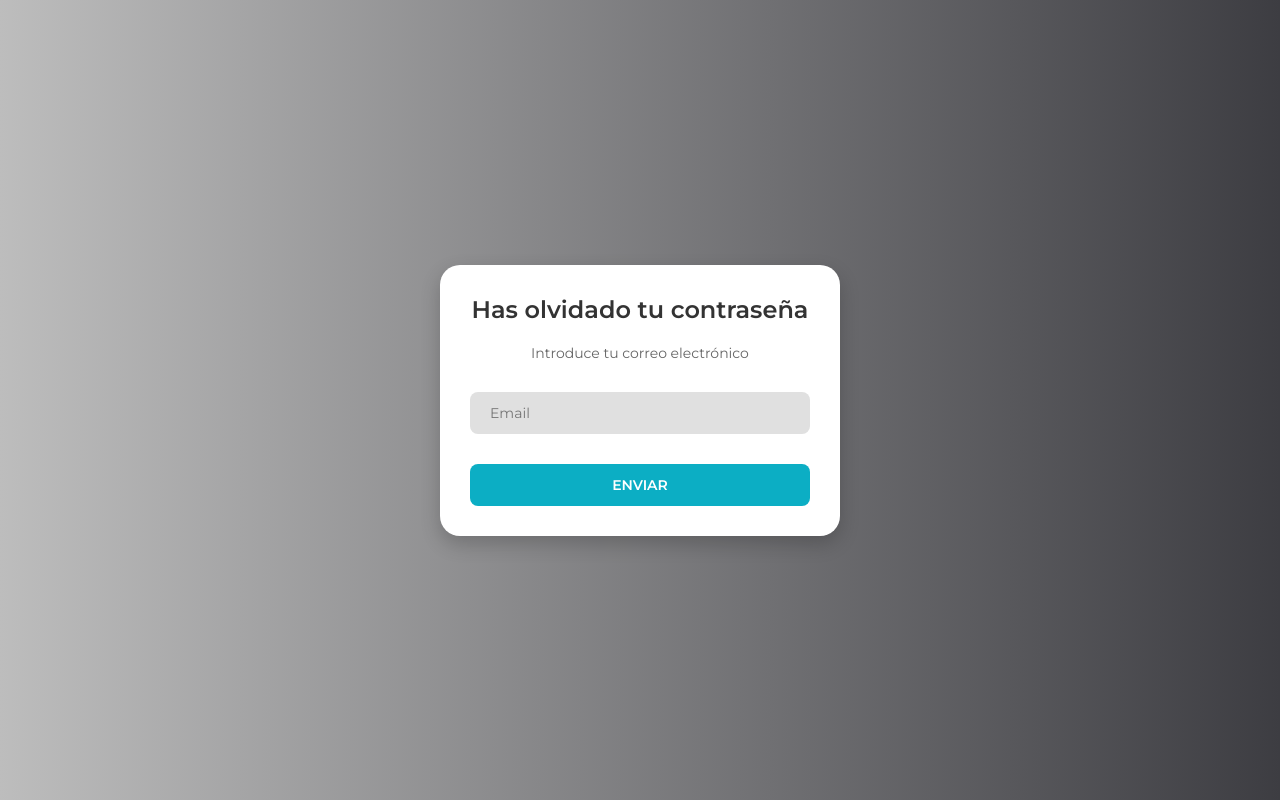
After one commit to Daniel2024Guzman/Sistema-Alquiler, a CodeIgniter app: the page made by application/views/auth/forgot_password.php in a window 1280 px wide. The commit adds this page. Run offline with CodeIgniter, Linux system fonts and the light colour scheme.

Commit message:
Creacion de dos archivos php en la carpeta auth forget y reset (Olvidaste contraseña y reestablecer nueva contraseña) con codigo de interfaz basica

```diff
--- a/application/controllers/Auth.php
+++ b/application/controllers/Auth.php
@@ -11,7 +11,7 @@ class Auth extends CI_Controller {
 
 	public function index()
 	{
-		view('auth/login');
+		view('auth/reset_password');
 	}
 
 	public function login()
--- /dev/null
+++ b/application/views/auth/forgot_password.php
@@ -0,0 +1,124 @@
+<!DOCTYPE html>
+<html lang="es">
+<head>
+    <meta charset="UTF-8">
+    <meta name="viewport" content="width=device-width, initial-scale=1.0">
+    <link rel="icon" href="<?= base_url()?>assets/img/favicon.ico" type="image/x-icon">
+    <title>LOGIN</title>
+    <style>
+        @import url('https://fonts.googleapis.com/css2?family=Montserrat:wght@300;400;500;600;700&display=swap');
+
+        * {
+            margin: 0;
+            padding: 0;
+            box-sizing: border-box;
+            font-family: 'Montserrat', sans-serif;
+        }
+
+        body {
+            background-color: #c9d6ff;
+            background: linear-gradient(to right, #bdbdbd, #3d3d42);
+            display: flex;
+            align-items: center;
+            justify-content: center;
+            height: 100vh;
+            padding: 20px;
+        }
+
+        .container {
+            background-color: #ffffff;
+            border-radius: 20px;
+            box-shadow: 0 8px 20px rgba(0, 0, 0, 0.2);
+            width: 400px;
+            padding: 30px;
+            text-align: center;
+            animation: fadeIn 0.8s ease-in-out;
+        }
+
+        .container h1 {
+            font-size: 24px;
+            font-weight: 600;
+            color: #333;
+            margin-bottom: 20px;
+        }
+
+        .container span {
+            font-size: 14px;
+            color: #666;
+            margin-bottom: 20px;
+            display: block;
+        }
+
+        .container input {
+            background-color: #f1f1f1;
+            border: none;
+            padding: 12px 20px;
+            font-size: 14px;
+            border-radius: 8px;
+            width: 100%;
+            margin: 10px 0;
+            outline: none;
+            transition: background-color 0.3s ease;
+        }
+
+        .container input:focus {
+            background-color: #e0e0e0;
+        }
+
+        .container button {
+            background-color: #0caec4;
+            color: #fff;
+            font-size: 14px;
+            padding: 12px 0;
+            border: none;
+            border-radius: 8px;
+            font-weight: 600;
+            text-transform: uppercase;
+            width: 100%;
+            margin-top: 20px;
+            cursor: pointer;
+            transition: background-color 0.3s ease;
+        }
+
+        .container button:hover {
+            background-color: #0b95a7;
+        }
+
+        @keyframes fadeIn {
+            0% {
+                opacity: 0;
+                transform: translateY(-20px);
+            }
+            100% {
+                opacity: 1;
+                transform: translateY(0);
+            }
+        }
+
+        @media (max-width: 600px) {
+            .container {
+                width: 100%;
+                padding: 20px;
+            }
+        }
+    </style>
+</head>
+
+<body>
+    <div class="container">
+        <h1>Has olvidado tu contraseña</h1>
+        <span>Introduce tu correo electrónico</span>
+        <form method="POST" action="<?= base_url()?>Auth/forgotPassword">
+            <input id="email" placeholder="Email" type="email" name="email" required autofocus autocomplete="off" />
+           <!-- @if (isset($error))
+                <p style="color: red;">{{ $error }}</p>
+            @endif
+            @if (isset($success))
+                <p style="color: rgb(43, 212, 21);">{{ $success }}</p>
+            @endif-->
+            <button type='submit'>Enviar</button>
+        </form>
+    </div>
+</body>
+
+</html>
--- a/application/views/auth/login.php
+++ b/application/views/auth/login.php
@@ -19,10 +19,10 @@
                 <input id="email" placeholder="Email" type="email" name="email" required autofocus autocomplete="username" />
                 <input id="password" placeholder="Password" type="password" name="contraceña" required autocomplete="current-password" />
                 <a href="<?= base_url('Auth/forgotPassword') ?>">¿Olvidaste tu contraseña?</a>
-<!--es comúnmente utilizado para mostrar mensajes de error o advertencias en aplicaciones web desarrolladas con Laravel.
+<!--es comúnmente utilizado para mostrar mensajes de error o advertencias en aplicaciones web desarrolladas con Laravel.-->
                 @if (isset($error))
                     <p style="color: blue;">{{ $error }}</p>
-                @endif-->
+                @endif
                 <button type='submit' >INICIAR SESSION</button>
             </form>
         </div>
@@ -35,5 +35,4 @@
         </div>
     </div>
 </body>
-
 </html>
```
Also changed, not shown: application/views/auth/reset_password.php (added, +126 -0 lines).
